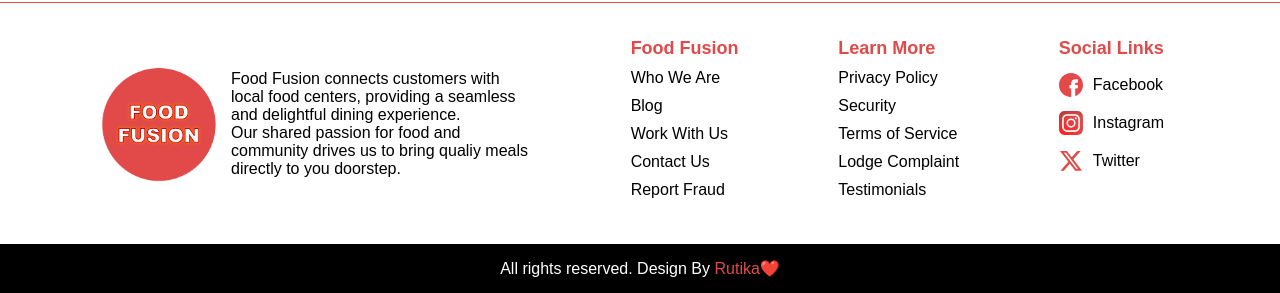
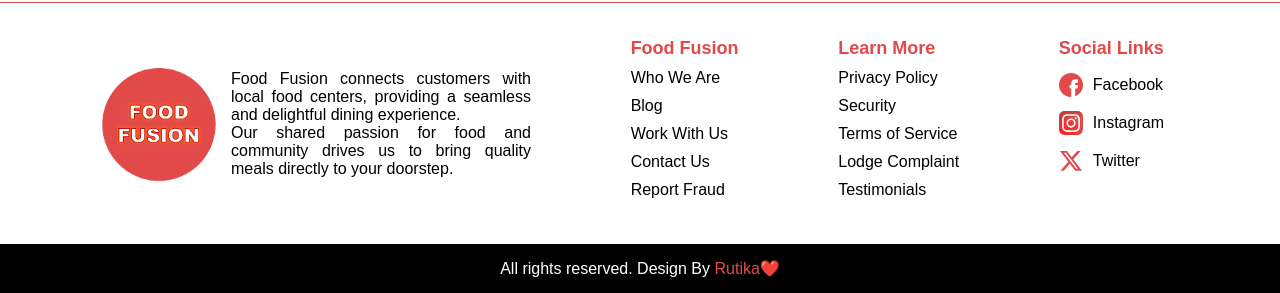
Before and after one commit to rutikakengal/FoodFusion-Online-Food-Ordering-Web, a plain HTML site: page contact.html in a window 1280 px wide. Shown: the part 1227-1520 px from the top of the page. Drawn offline with nearby package versions, Linux system fonts and the light colour scheme.

Commit message:
Update contact.html

```diff
--- a/contact.html
+++ b/contact.html
@@ -181,8 +181,8 @@
                 <div class="aboutus-flex">
                     <img src="img/footerimage.png" alt="Logo" class="footer-logo"/>
                     <div class="about-content">
-                        <p>Food Fusion connects customers with local food centers, providing a seamless and delightful dining experience.</p>
-                        <p>Our shared passion for food and community drives us to bring qualiy meals directly to you doorstep.</p>
+                         <p style="text-align:justify;">Food Fusion connects customers with local food centers, providing a seamless and delightful dining experience.</p>
+                        <p style="text-align:justify;">Our shared passion for food and community drives us to bring quality meals directly to your doorstep.</p>
                     </div>
                 </div>
                 <div class="FoodFusion">
@@ -253,4 +253,5 @@
     <script src="js/custom.js"></script>
     <script src="chatbot.js"></script>
 </body>
+
 </html>
```
